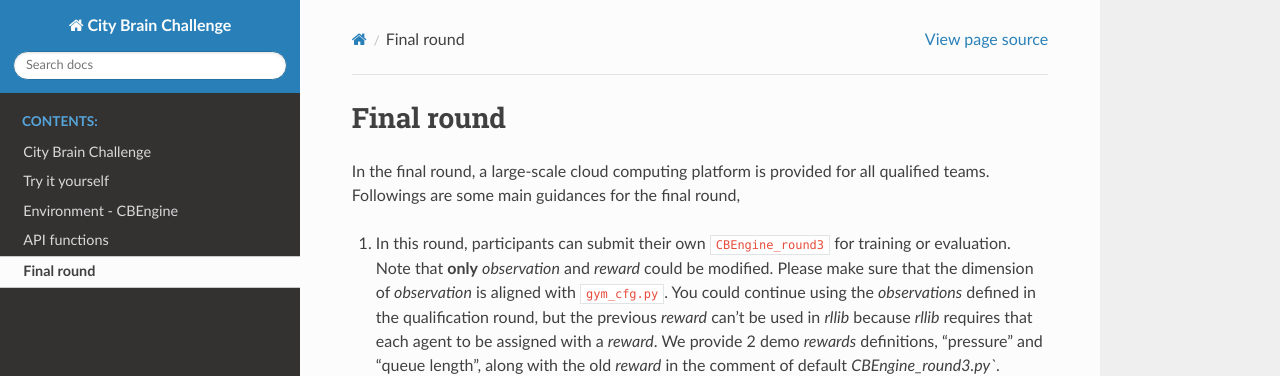
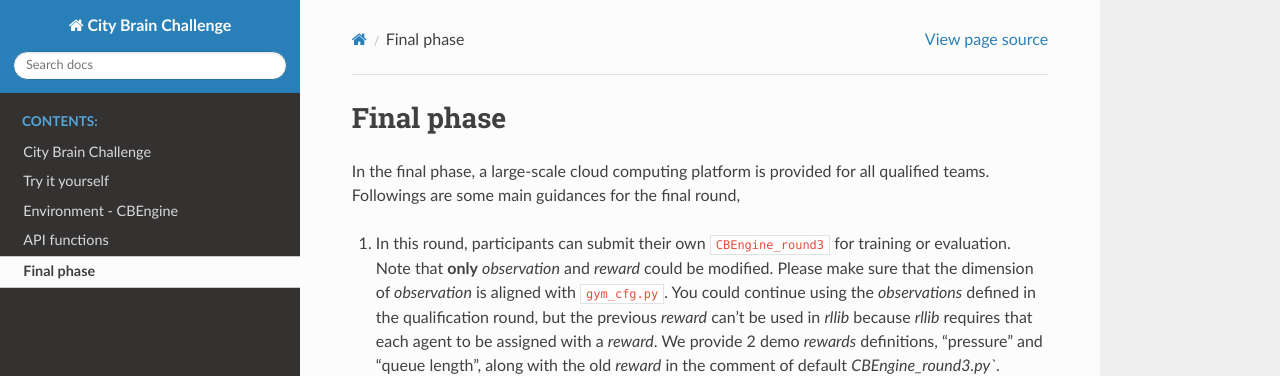
Before and after one commit to CityBrainChallenge/KDDCup2021-CityBrainChallenge, a Sphinx documentation site: the page built from docs/round3.rst, in a window 1280 px wide. Shown: the top 376 px of the page. Built offline with Sphinx 7.4.7 and the Read the Docs theme 2.0.0, drawn with Linux system fonts in a browser that asks for light colours.

Commit message:
Update round3.rst

```diff
--- a/docs/round3.rst
+++ b/docs/round3.rst
@@ -1,9 +1,9 @@
 .. _round3:
 
-Final round
+Final phase
 =================
 
-In the final round, a large-scale cloud computing platform is provided for all qualified teams. Followings are some main guidances for the final round,
+In the final phase, a large-scale cloud computing platform is provided for all qualified teams. Followings are some main guidances for the final round,
 
 1. In this round, participants can submit their own ``CBEngine_round3`` for training or evaluation. Note that **only** `observation` and `reward` could be modified. Please make sure that the dimension of `observation` is aligned with ``gym_cfg.py``. You could continue using the `observations` defined in the qualification round, but the previous `reward` can't be used in `rllib` because `rllib` requires that each agent to be assigned with a `reward`. We provide 2 demo `rewards` definitions, "pressure" and "queue length", along with the old `reward` in the comment of default `CBEngine_round3.py``.
 #. Now the current step is not included in ``observation`` by default. It is now included in ``obs['info']['step']``
```
